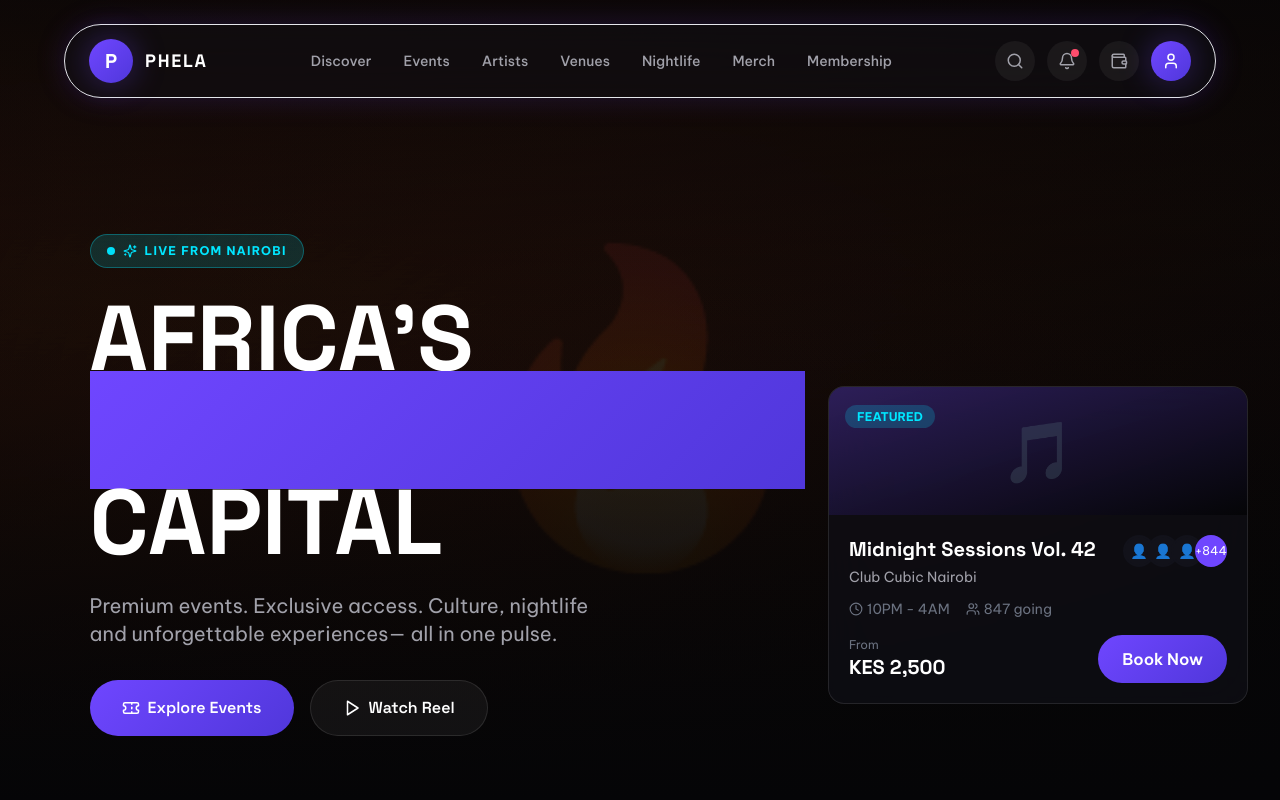
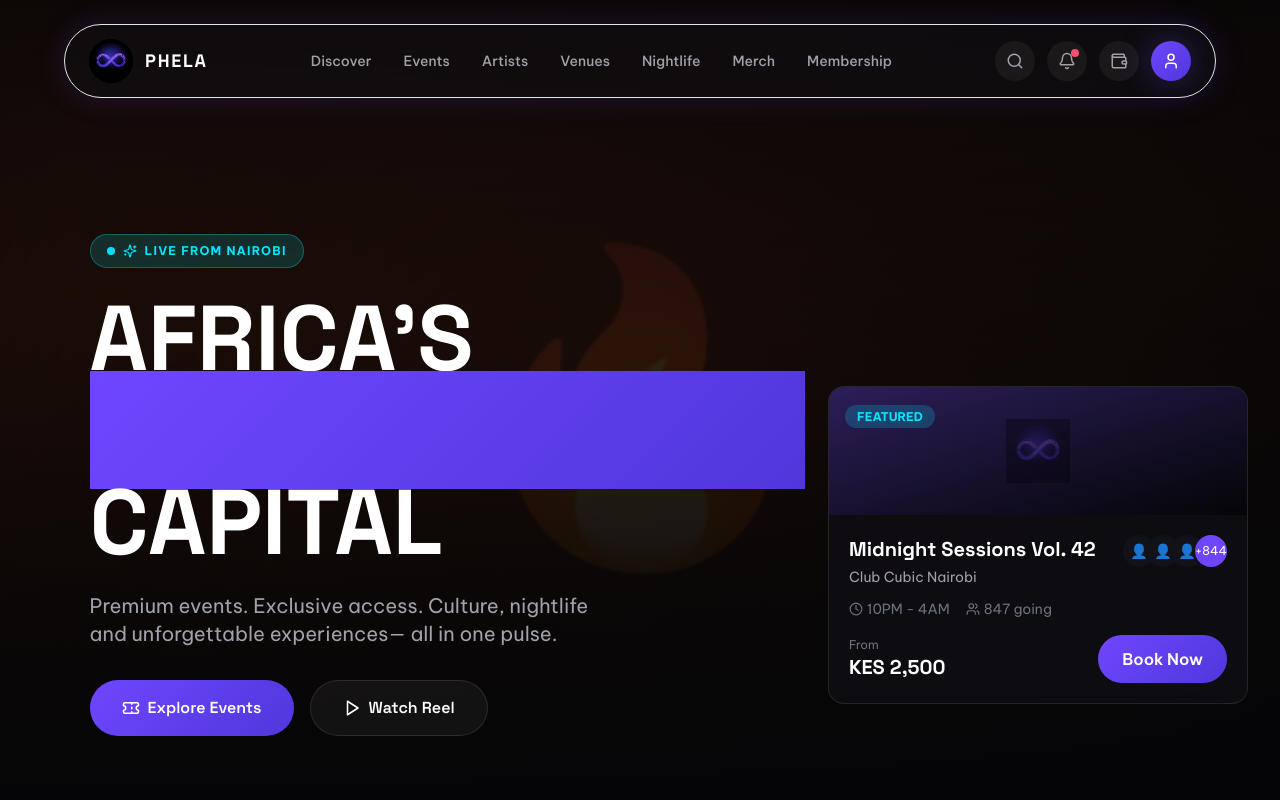
Before and after one commit to klmayua/phela, a Next.js app: page / in a window 1280 px wide. Shown: the top 800 px of the page. Built offline with nearby package versions, Linux system fonts and the light colour scheme.

Commit message:
feat: Use actual PHELA logo in navbar and featured card

```diff
--- a/src/app/events/page.tsx
+++ b/src/app/events/page.tsx
@@ -2,6 +2,7 @@
 
 import { useState } from "react";
 import Link from "next/link";
+import Image from "next/image";
 import { motion, AnimatePresence } from "framer-motion";
 import {
   Search,
@@ -93,8 +94,13 @@ export default function EventsPage() {
           </div>
 
           <Link href="/" className="flex items-center gap-3">
-            <div className="w-11 h-11 rounded-full phela-gradient flex items-center justify-center">
-              <span className="font-display text-lg font-bold text-white">P</span>
+            <div className="w-11 h-11 relative rounded-full overflow-hidden">
+              <Image
+                src="/assets/phela_logo.png"
+                alt="PHELA"
+                fill
+                className="object-contain bg-black"
+              />
             </div>
             <span className="font-display text-lg font-bold tracking-widest text-white hidden md:block">PHELA</span>
           </Link>
--- a/src/app/page.tsx
+++ b/src/app/page.tsx
@@ -2,6 +2,7 @@
 
 import { useState, useEffect, useRef } from "react";
 import Link from "next/link";
+import Image from "next/image";
 import { motion, AnimatePresence, useScroll, useTransform, useSpring } from "framer-motion";
 import {
   Search,
@@ -139,8 +140,13 @@ export default function CinematicHomePage() {
         <div className="flex items-center justify-between h-[74px] px-6 rounded-full bg-slate/45 backdrop-blur-xl border border-white/8 shadow-2xl glow-purple-sm">
           {/* Logo */}
           <Link href="/" className="flex items-center gap-3">
-            <div className="w-11 h-11 rounded-full phela-gradient flex items-center justify-center shadow-glow-purple">
-              <span className="font-display text-xl font-bold text-white">P</span>
+            <div className="w-11 h-11 relative rounded-full overflow-hidden">
+              <Image
+                src="/assets/phela_logo.png"
+                alt="PHELA"
+                fill
+                className="object-contain bg-black"
+              />
             </div>
             <span className="font-display text-lg font-bold tracking-widest text-white hidden md:block">PHELA</span>
           </Link>
@@ -290,10 +296,17 @@ export default function CinematicHomePage() {
         className="hidden lg:block fixed right-8 bottom-24 z-20 w-[420px]"
       >
         <div className="bg-slate/60 backdrop-blur-xl rounded-2xl border border-white/10 overflow-hidden">
-          {/* Card Header */}
+          {/* Event Card Header */}
           <div className="relative h-32 bg-gradient-to-br from-phela-purple/30 to-midnight">
-            <div className="absolute inset-0 flex items-center justify-center text-6xl opacity-30">
-              🎵
+            <div className="absolute inset-0 flex items-center justify-center">
+              <div className="w-16 h-16 relative">
+                <Image
+                  src="/assets/phela_logo.png"
+                  alt="PHELA"
+                  fill
+                  className="object-contain opacity-30"
+                />
+              </div>
             </div>
             <div className="absolute top-4 left-4">
               <span className="px-3 py-1 rounded-full bg-vivid-cyan/20 text-vivid-cyan text-xs font-bold">FEATURED</span>
```
Also changed, not shown: public/assets/phela_logo.png (added).
